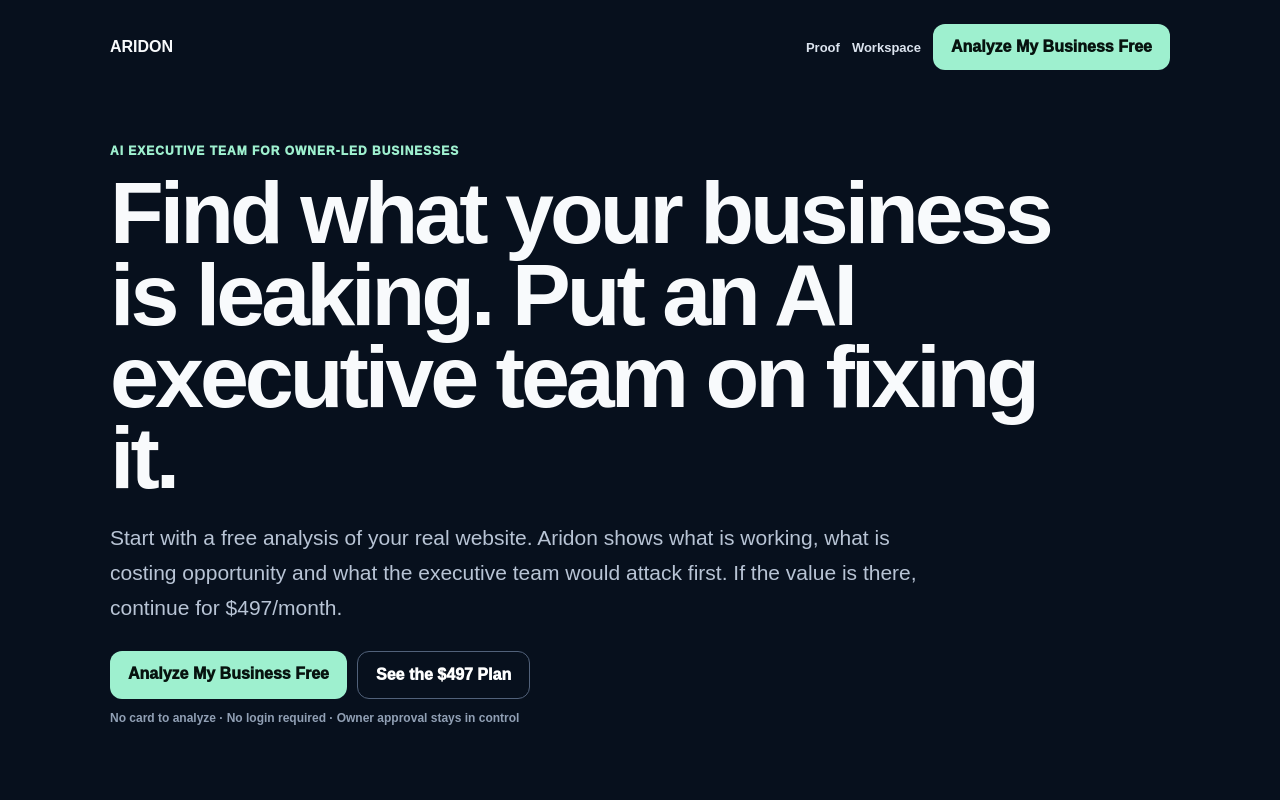
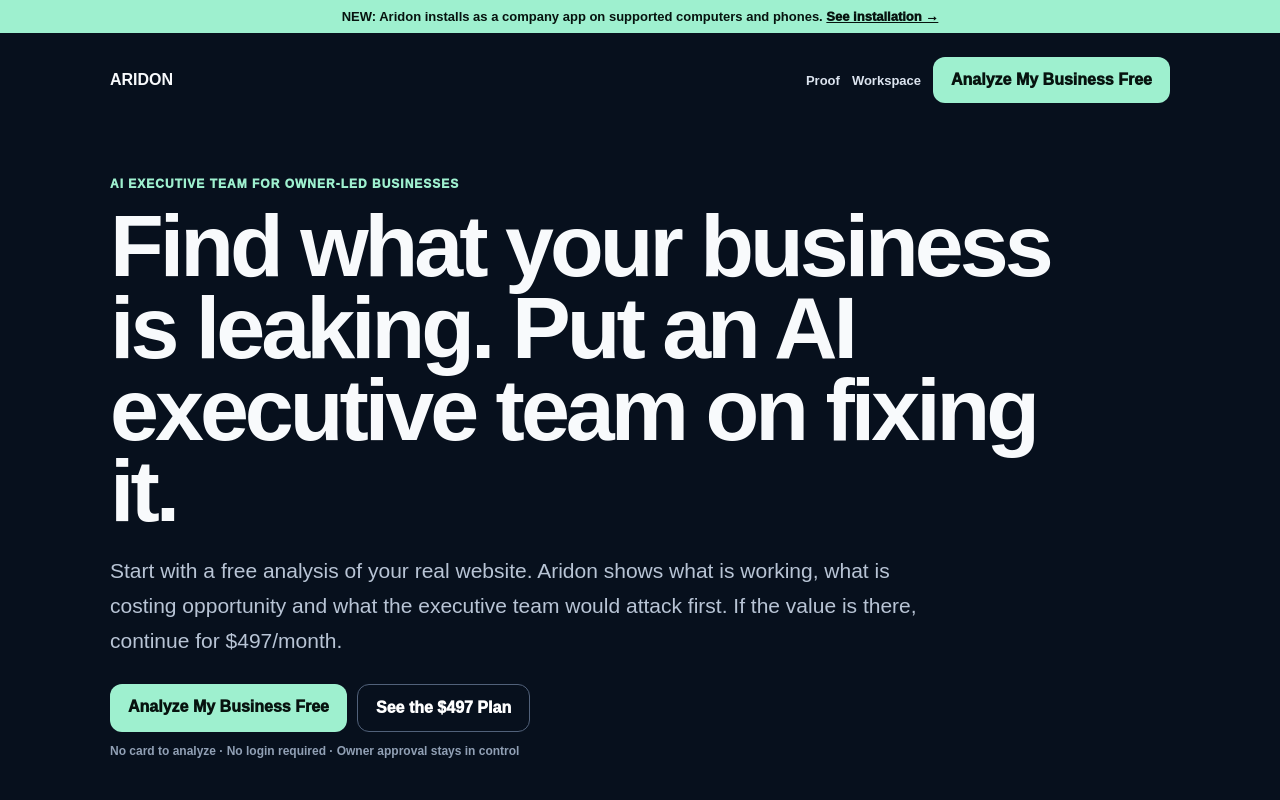
Before and after one commit to jimrusk/aridon-app, a Next.js app: page / in a window 1280 px wide. Shown: the top 800 px of the page. Built offline with nearby package versions, Linux system fonts and the light colour scheme.

Commit message:
Show installable app promotion on public sales pages

```diff
--- a/app/layout.tsx
+++ b/app/layout.tsx
@@ -4,6 +4,7 @@
 import InternalLaunchers from './InternalLaunchers';
 import CustomerSessionControls from './components/CustomerSessionControls';
 import SalesTeamIntentRedirect from './components/SalesTeamIntentRedirect';
+import PublicInstallPromo from './components/PublicInstallPromo';
 
 export const metadata: Metadata = {
   title: 'Aridon Executive Operating System',
@@ -26,6 +27,7 @@
   return (
     <html lang="en">
       <body>
+        <PublicInstallPromo />
         <CustomerSessionControls />
         <SalesTeamIntentRedirect />
         {children}
```
